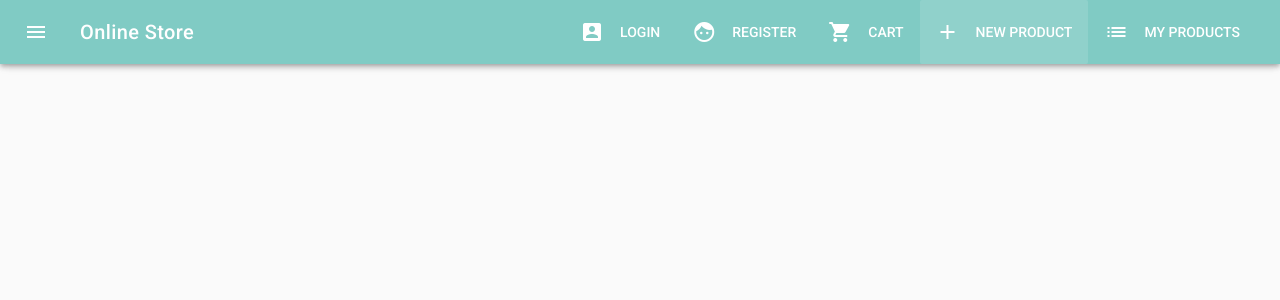
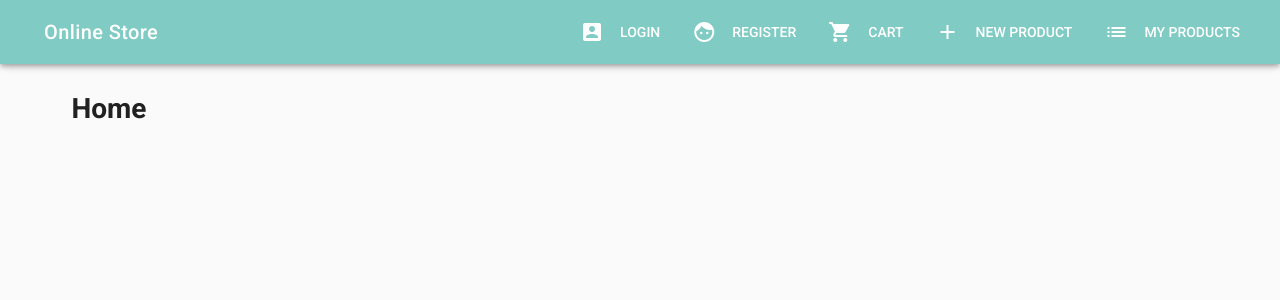
Before and after one commit to yurashalya/OnlineStore-Vue.js-, a Vue app: page /#/new in a window 1280 px wide. Shown: the top 300 px of the page. Built offline with nearby package versions, Linux system fonts and the light colour scheme.

Commit message:
Creating Pages and Routes

```diff
--- /dev/null
+++ b/src/components/Auth/Login.vue
@@ -0,0 +1,20 @@
+<template>
+	<v-container>
+		<v-layout row >
+			<v-flex xs12>
+				<h1>Login</h1>
+			</v-flex>
+		</v-layout>
+	</v-container>
+
+</template>
+
+<script>
+	export default {
+		data () {
+			return {
+
+			}
+		}
+	}
+</script>
--- /dev/null
+++ b/src/components/Auth/Register.vue
@@ -0,0 +1,20 @@
+<template>
+	<v-container>
+		<v-layout row >
+			<v-flex xs12>
+				<h1>Register</h1>
+			</v-flex>
+		</v-layout>
+	</v-container>
+
+</template>
+
+<script>
+	export default {
+		data () {
+			return {
+
+			}
+		}
+	}
+</script>
--- /dev/null
+++ b/src/components/Home.vue
@@ -0,0 +1,20 @@
+<template>
+	<v-container>
+		<v-layout row >
+			<v-flex xs12>
+				<h1>Home</h1>
+			</v-flex>
+		</v-layout>
+	</v-container>
+
+</template>
+
+<script>
+	export default {
+		data () {
+			return {
+
+			}
+		}
+	}
+</script>
--- a/src/components/Navbar.vue
+++ b/src/components/Navbar.vue
@@ -18,7 +18,10 @@
         </v-list>
 		</v-navigation-drawer>
   		<v-toolbar app  color="teal lighten-3"dark>
-  			<v-toolbar-side-icon @click= "sideNav = !sideNav"></v-toolbar-side-icon>
+  			<v-toolbar-side-icon
+  			@click= "sideNav = !sideNav"
+			class="hidden-md-and-up"
+  			></v-toolbar-side-icon>
 		    <v-toolbar-title>Online Store</v-toolbar-title>
 		    <v-spacer></v-spacer>
 		    <v-toolbar-items class="hidden-sm-and-down">
--- /dev/null
+++ b/src/components/Products/NewProduct.vue
@@ -0,0 +1,20 @@
+<template>
+	<v-container>
+		<v-layout row >
+			<v-flex xs12>
+				<h1>New Product</h1>
+			</v-flex>
+		</v-layout>
+	</v-container>
+
+</template>
+
+<script>
+	export default {
+		data () {
+			return {
+
+			}
+		}
+	}
+</script>
--- /dev/null
+++ b/src/components/Products/Product.vue
@@ -0,0 +1,20 @@
+<template>
+	<v-container>
+		<v-layout row >
+			<v-flex xs12>
+				<h1>Product</h1>
+			</v-flex>
+		</v-layout>
+	</v-container>
+
+</template>
+
+<script>
+	export default {
+		data () {
+			return {
+
+			}
+		}
+	}
+</script>
--- /dev/null
+++ b/src/components/Products/ProductList.vue
@@ -0,0 +1,20 @@
+<template>
+	<v-container>
+		<v-layout row >
+			<v-flex xs12>
+				<h1>My Products</h1>
+			</v-flex>
+		</v-layout>
+	</v-container>
+
+</template>
+
+<script>
+	export default {
+		data () {
+			return {
+
+			}
+		}
+	}
+</script>
--- /dev/null
+++ b/src/components/User/Checkout.vue
@@ -0,0 +1,20 @@
+<template>
+	<v-container>
+		<v-layout row >
+			<v-flex xs12>
+				<h1>Checkout</h1>
+			</v-flex>
+		</v-layout>
+	</v-container>
+
+</template>
+
+<script>
+	export default {
+		data () {
+			return {
+
+			}
+		}
+	}
+</script>
--- a/src/router/index.js
+++ b/src/router/index.js
@@ -1,11 +1,52 @@
 import Vue from 'vue'
 import Router from 'vue-router'
-
+import Home from '@/components/Home'
+import Product from '@/components/Products/Product'
+import NewProduct from '@/components/Products/NewProduct'
+import ProductList from '@/components/Products/ProductList'
+import Checkout from '@/components/User/Checkout'
+import Login from '@/components/Auth/Login'
+import Register from '@/components/Auth/Register'
 
 Vue.use(Router)
 
 export default new Router({
   routes: [
-
-  ]
+    {
+    	path: '',
+    	name: 'home',
+    	component: Home
+    },
+     {
+    	path: '/product/:id',
+    	name: 'product',
+    	component: Product
+    },
+     {
+    	path: '/list',
+    	name: 'list',
+    	component: ProductList
+    },
+     {
+    	path: '/new',
+    	name: 'new',
+    	component: NewProduct
+    },
+     {
+    	path: '/checkout',
+    	name: 'checkout',
+    	component: Checkout
+    },
+     {
+    	path: '/login',
+    	name: 'login',
+    	component: Login
+    },
+     {
+    	path: '/register',
+    	name: 'register',
+    	component: Register
+    },
+  ],
+  	mode: 'history'
 })
```
